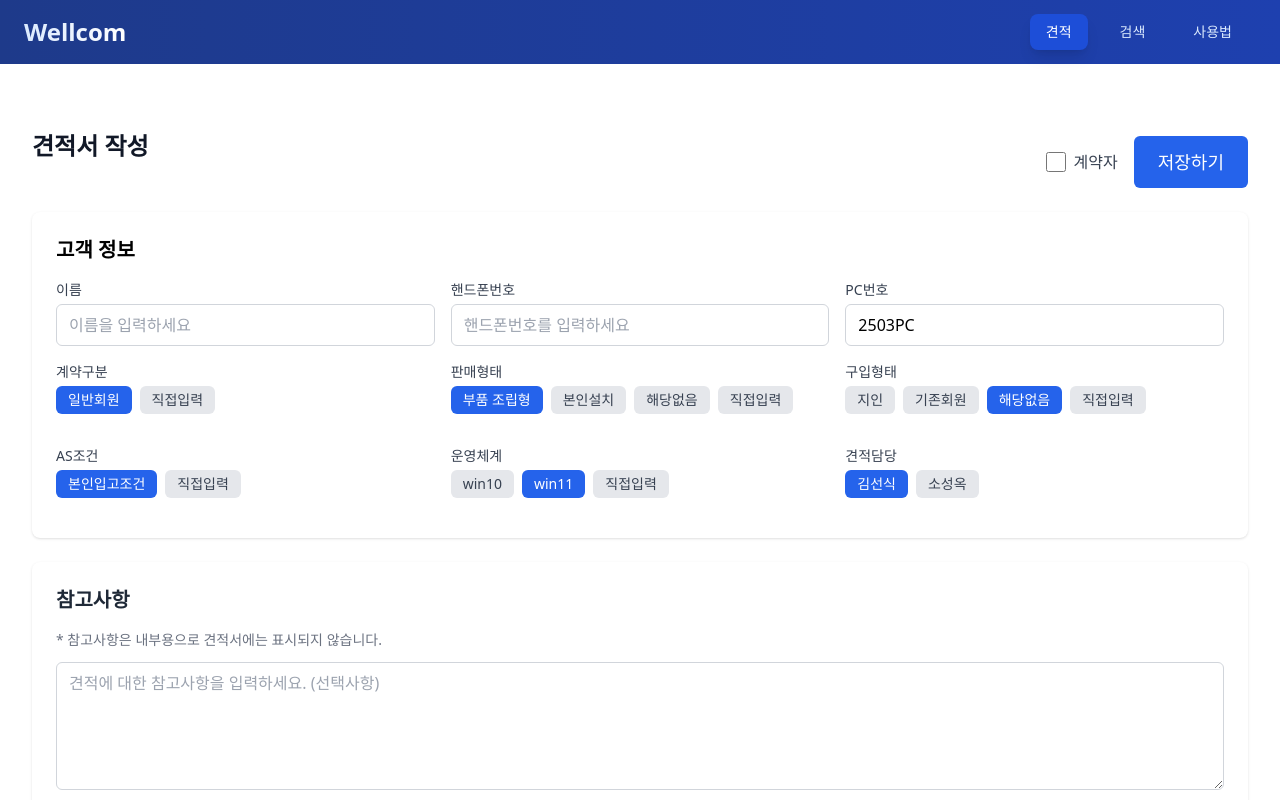
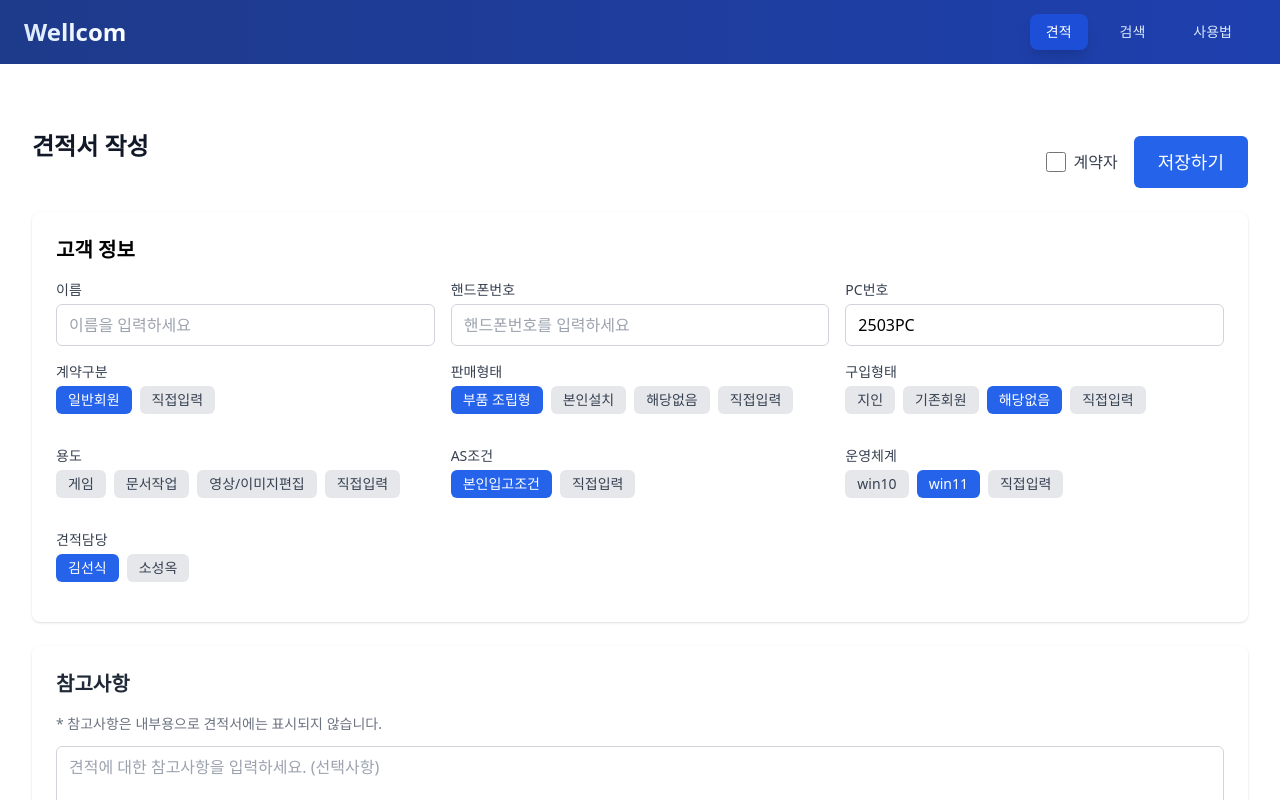
Before and after one commit to kcj980/wellcompro, a Next.js app: page /estimate in a window 1280 px wide. Shown: the top 800 px of the page. Built offline with nearby package versions, Linux system fonts and the light colour scheme.

Commit message:
고객정보 용도 추가

```diff
--- a/app/estimate/[id]/page.js
+++ b/app/estimate/[id]/page.js
@@ -222,6 +222,10 @@ export default function EstimateDetail({ params }) {
                       <span className="ml-1">({estimate.customerInfo.purchaseTypeName})</span>)
                     )}
                   </div>
+                </div>
+                <div>
+                  <div className="text-sm font-medium text-gray-500">용도</div>
+                  <div className="mt-1">{estimate.customerInfo?.purpose || '-'}</div>
                 </div>
                 <div>
                   <div className="text-sm font-medium text-gray-500">AS조건</div>
--- a/app/estimate/page.js
+++ b/app/estimate/page.js
@@ -67,6 +67,7 @@ function EstimateContent() {
    * saleType: 판매 형태 (기본값: 부품 조립형)
    * purchaseType: 구입 형태 (지인, 해당없음 등)
    * purchaseTypeName: 지인 이름 (purchaseType이 '지인'일 경우)
+   * purpose: 용도
    * asCondition: AS 조건
    * os: 운영체제 (win10, win11 등)
    * manager: 견적 담당자
@@ -79,6 +80,7 @@ function EstimateContent() {
     saleType: '부품 조립형',      // 판매형태
     purchaseType: '해당없음',  // 구입형태
     purchaseTypeName: '', // 지인 이름
+    purpose: '',     // 용도
     asCondition: '본인입고조건',   // AS조건
     os: 'win11',            // 운영체계
     manager: '김선식'        // 견적담당
@@ -107,6 +109,7 @@ function EstimateContent() {
   const [isCustomContractType, setIsCustomContractType] = useState(false);
   const [isCustomAsCondition, setIsCustomAsCondition] = useState(false);
   const [isCustomPurchaseType, setIsCustomPurchaseType] = useState(false);
+  const [isCustomPurpose, setIsCustomPurpose] = useState(false);
   const [isCustomOs, setIsCustomOs] = useState(false);
   const [isCustomManager, setIsCustomManager] = useState(false);
   const [isCustomLaborCost, setIsCustomLaborCost] = useState(false);
@@ -310,6 +313,23 @@ function EstimateContent() {
     }
   };
 
+  // 용도 버튼 클릭 시 호출되는 함수
+  const handlePurposeSelect = (value) => {
+    if (value === '직접입력') {
+      setIsCustomPurpose(true);
+      setCustomerInfo(prev => ({
+        ...prev,
+        purpose: ''
+      }));
+    } else {
+      setIsCustomPurpose(false);
+      setCustomerInfo(prev => ({
+        ...prev,
+        purpose: value
+      }));
+    }
+  };
+
   // 구입 형태 버튼 클릭 시 호출되는 함수
   const handlePurchaseTypeSelect = (value) => {
     if (value === "직접입력") {
@@ -1002,6 +1022,12 @@ function EstimateContent() {
             // AS조건 직접입력 확인
             if (data.estimate.customerInfo?.asCondition && data.estimate.customerInfo.asCondition !== '본인입고조건') {
               setIsCustomAsCondition(true);
+            }
+
+            // 용도 직접입력 확인
+            const defaultPurposes = ['게임', '문서작업', '영상/이미지편집'];
+            if (data.estimate.customerInfo?.purpose && !defaultPurposes.includes(data.estimate.customerInfo.purpose)) {
+              setIsCustomPurpose(true);
             }
 
             // 운영체계 직접입력 확인
@@ -1626,7 +1652,7 @@ function EstimateContent() {
                       value={customerInfo.purchaseTypeName || ''}
                       onChange={handleCustomerInfoChange}
                       className="w-full border border-gray-300 rounded-md px-3 py-2 focus:outline-none focus:ring-2 focus:ring-blue-500"
-                      placeholder="기존회원 이름을 입력하세요"
+                      placeholder="기존회원 이름을 입력하세요(선택)"
                     />
                   )}
 
@@ -1639,6 +1665,71 @@ function EstimateContent() {
                       onChange={handleCustomerInfoChange}
                       className="w-full border border-gray-300 rounded-md px-3 py-2 focus:outline-none focus:ring-2 focus:ring-blue-500"
                       placeholder="구입형태를 입력하세요"
+                    />
+                  )}
+                </div>
+              </div>
+
+              {/* 용도 */}
+              <div className="mb-4">
+                <label className="block text-sm font-medium text-gray-700 mb-1">
+                  용도
+                </label>
+                <div className="flex flex-col space-y-2">
+                  <div className="flex flex-wrap gap-2">
+                    <button
+                      type="button"
+                      onClick={() => handlePurposeSelect('게임')}
+                      className={`px-3 py-1 rounded-md text-sm ${
+                        customerInfo.purpose === '게임' && !isCustomPurpose
+                          ? 'bg-blue-600 text-white'
+                          : 'bg-gray-200 text-gray-700 hover:bg-gray-300'
+                      }`}
+                    >
+                      게임
+                    </button>
+                    <button
+                      type="button"
+                      onClick={() => handlePurposeSelect('문서작업')}
+                      className={`px-3 py-1 rounded-md text-sm ${
+                        customerInfo.purpose === '문서작업' && !isCustomPurpose
+                          ? 'bg-blue-600 text-white'
+                          : 'bg-gray-200 text-gray-700 hover:bg-gray-300'
+                      }`}
+                    >
+                      문서작업
+                    </button>
+                    <button
+                      type="button"
+                      onClick={() => handlePurposeSelect('영상/이미지편집')}
+                      className={`px-3 py-1 rounded-md text-sm ${
+                        customerInfo.purpose === '영상/이미지편집' && !isCustomPurpose
+                          ? 'bg-blue-600 text-white'
+                          : 'bg-gray-200 text-gray-700 hover:bg-gray-300'
+                      }`}
+                    >
+                      영상/이미지편집
+                    </button>
+                    <button
+                      type="button"
+                      onClick={() => handlePurposeSelect('직접입력')}
+                      className={`px-3 py-1 rounded-md text-sm ${
+                        isCustomPurpose
+                          ? 'bg-blue-600 text-white'
+                          : 'bg-gray-200 text-gray-700 hover:bg-gray-300'
+                      }`}
+                    >
+                      직접입력
+                    </button>
+                  </div>
+                  {isCustomPurpose && (
+                    <input
+                      type="text"
+                      name="purpose"
+                      value={customerInfo.purpose}
+                      onChange={handleCustomerInfoChange}
+                      className="w-full border border-gray-300 rounded-md px-3 py-2 focus:outline-none focus:ring-2 focus:ring-blue-500"
+                      placeholder="용도를 입력하세요"
                     />
                   )}
                 </div>
--- a/models/Estimate.js
+++ b/models/Estimate.js
@@ -11,6 +11,7 @@ const EstimateSchema = new mongoose.Schema({
     saleType: String,      // 판매형태
     purchaseType: String,  // 구입형태
     purchaseTypeName: String, // 지인 이름
+    purpose: String,       // 용도
     asCondition: String,   // AS조건
     os: String,            // 운영체계
     manager: String        // 견적담당
```
